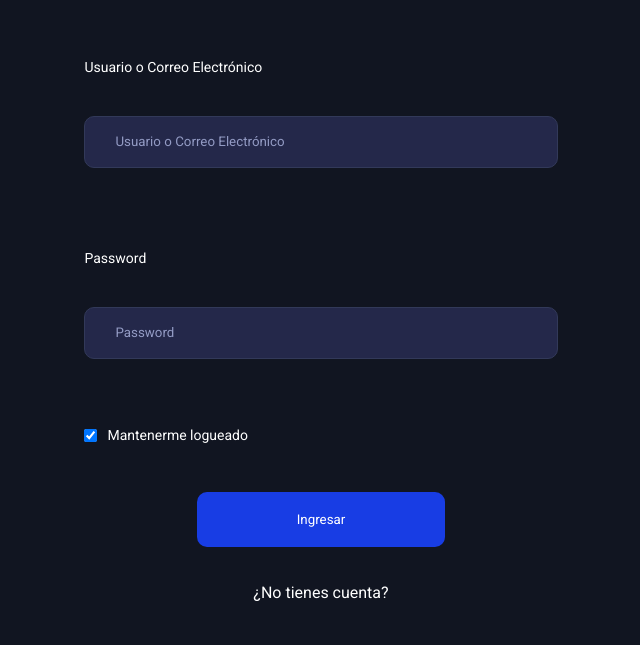
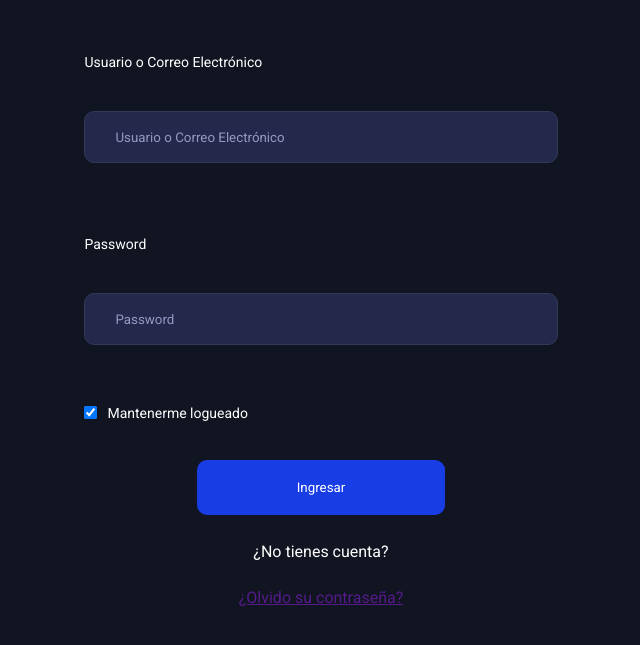
Before and after one commit to elandy2472/Jukebox, a PHP site: page /Jukebox/login in a window 1280 px wide. Shown: the part 80-725 px from the top of the page, without its empty margins (319-959 px from the left). Run offline with PHP 8.4, Linux system fonts and the light colour scheme.

Commit message:
vista login modificada

```diff
--- a/app/views/content/login-view.php
+++ b/app/views/content/login-view.php
@@ -29,6 +29,7 @@
 
             <input type="submit" value="Ingresar">
             <a id="no_tienes_cuenta" href="register">¿No tienes cuenta?</a>
+            <a id="olvido_contraseña" href="">¿Olvido su contraseña?</a>
 
             <?php if (!empty($error)) : ?>
                 <div class="error-message">
```
